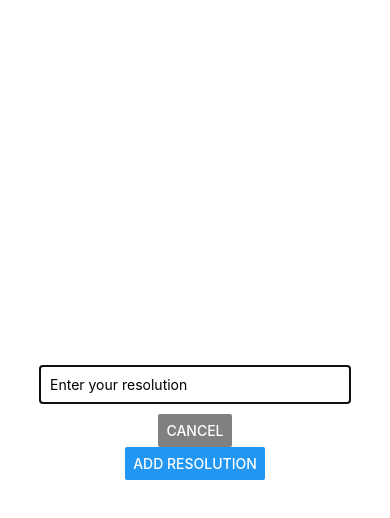
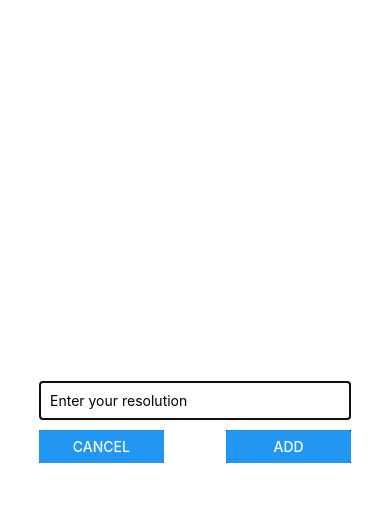
Before and after one commit to jsteigelman/new-years-resolutions, a React Native app: screen / in a window 390 px wide. Both pictures are taken after a click on the button "ADD NEW RESOLUTION". Shown: the top 518 px of the page. Built offline with nearby package versions, Linux system fonts and the light colour scheme.

Commit message:
updated button styles

```diff
--- a/components/ResolutionInput.js
+++ b/components/ResolutionInput.js
@@ -17,17 +17,12 @@ const ResolutionInput = (props) => {
   const cancelAndClearHandler = () => {
     props.onCancel()
     setInputResolution('')
-
   }
 
   return (
     <Modal
       visible={props.visible}
-      animationType="slide"
-      // onRequestClose={() => {
-      //   Alert.alert('Modal has been closed.')
-      //   setModalVisible(!modalVisible)
-      // }}
+      animationType='slide'
     >
       <View style={styles.inputContainer}>
         <TextInput
@@ -36,16 +31,20 @@ const ResolutionInput = (props) => {
           onChangeText={resolutionInputHandler}
           value={inputResolution}
         />
+        <View style={styles.buttonRow}>
+          <View style={styles.cancelButton}>
             <Button
-        title="Cancel"
-        color="gray"
+              title='Cancel'
               onPress={cancelAndClearHandler}
             />
+          </View>
+          <View style={styles.addButton}>
             <Button
-          buttonStyle={styles.addResolutionButton}
-          title="Add Resolution"
+              title='Add'
               onPress={newResolutionHandler}
             />
+          </View>
+        </View>
       </View>
     </Modal>
   )
@@ -63,8 +62,24 @@ const styles = StyleSheet.create({
     borderBottomColor: 'black',
     borderWidth: 1,
     padding: 10,
-    marginBottom: 10
+    marginBottom: 10,
   },
+  buttonRow: {
+    display: 'flex',
+    flexDirection: 'row',
+    width: '80%',
+    justifyContent: 'space-between',
+    alignItems: 'center',
+    color: 'white'
+  },
+  cancelButton: {
+    backgroundColor: 'red',
+    width: '40%'
+  },
+  addButton: {
+    backgroundColor: 'blue',
+    width: '40%'
+  }
 })
 
 export default ResolutionInput
```
Lines whose indentation alone changed are shown as unchanged.
